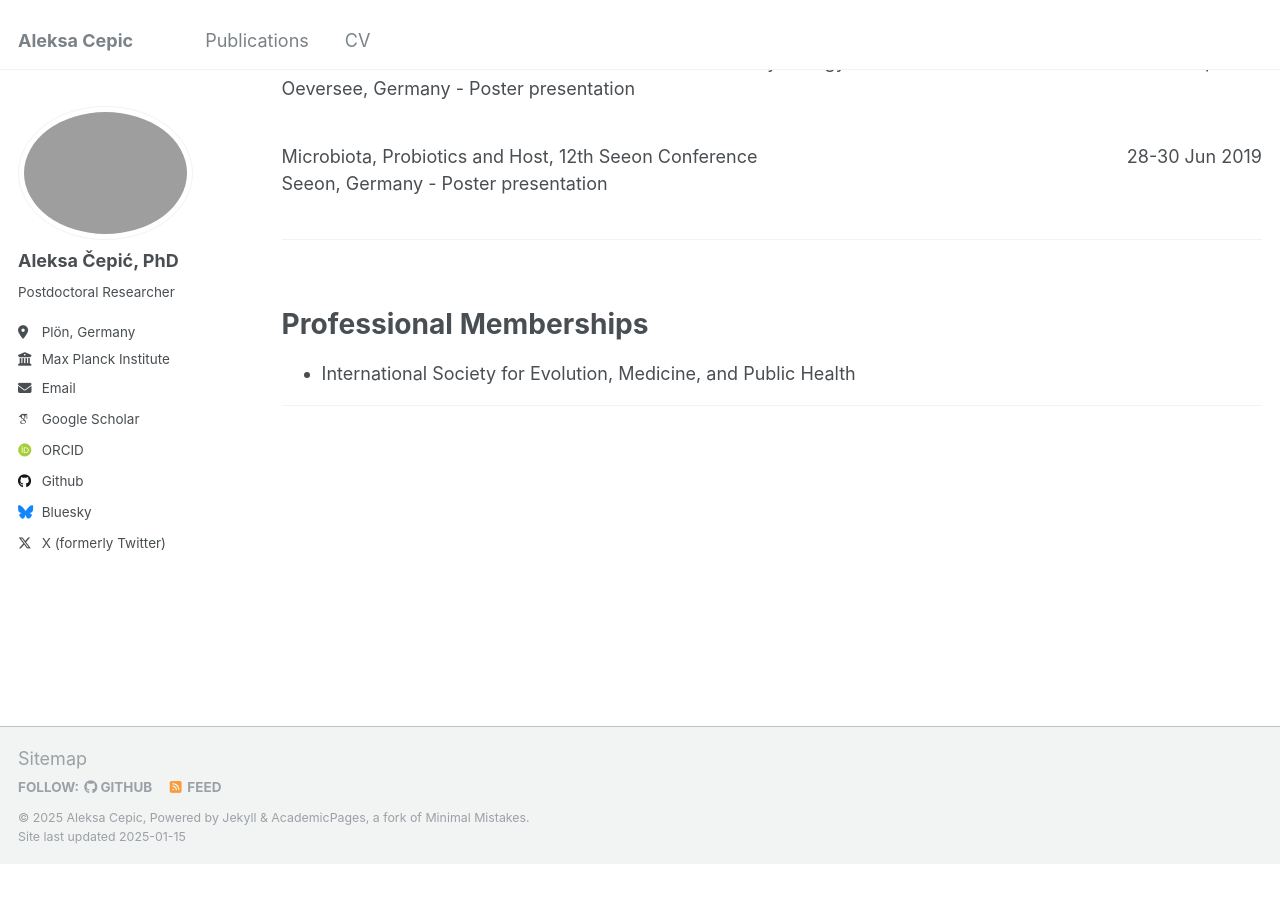
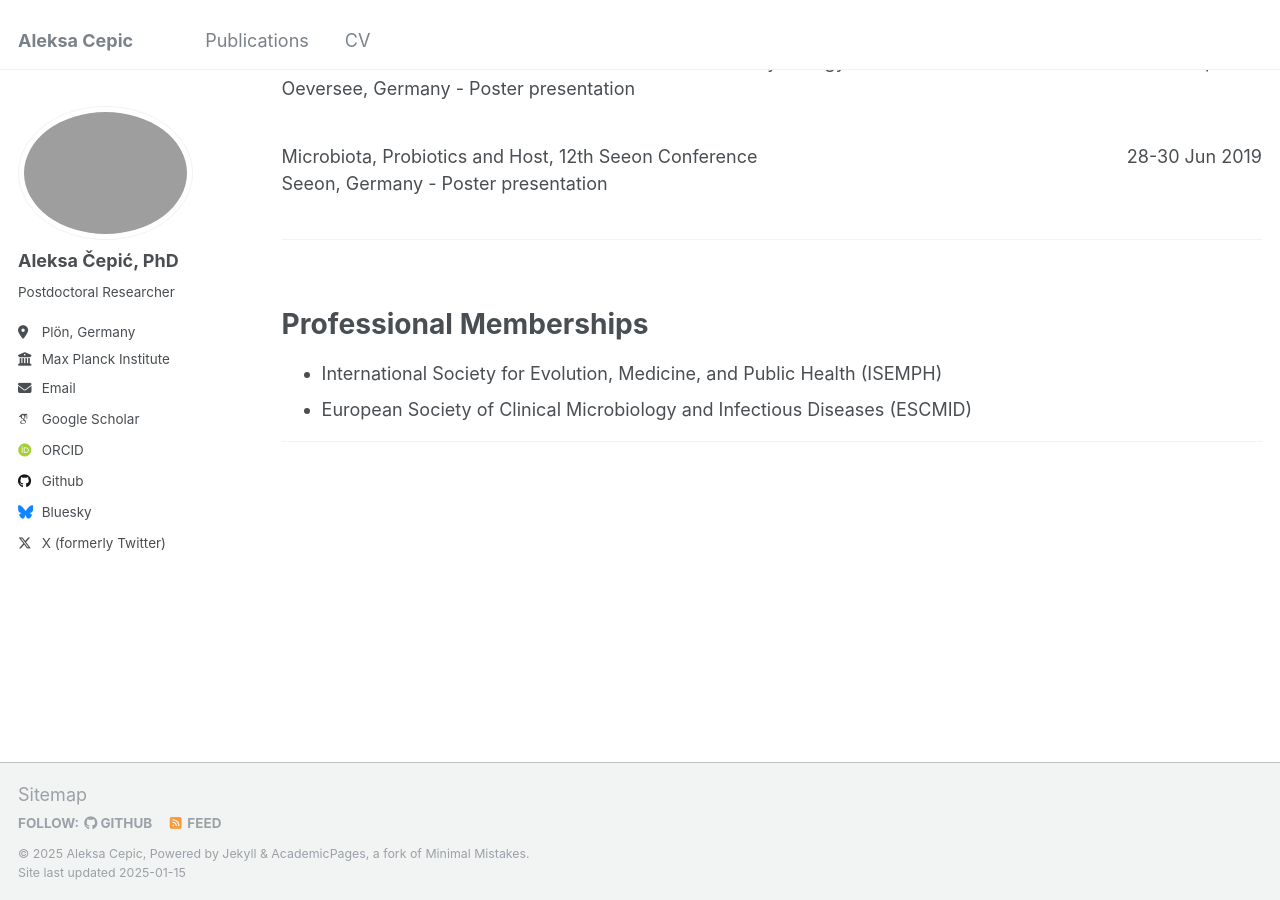
Before and after one commit to drcepic/drcepic.github.io, a Jekyll site: the page built from _pages/cv.md, in a window 1280 px wide and 900 px high, scrolled down 1493 px. Built offline with Jekyll 4.4.1, drawn with Linux system fonts in a browser that asks for light colours; some web fonts are replaced; before the commit the page ends 2357 px from its top, so only the background shows below that.

Commit message:
Update cv.md

```diff
--- a/_pages/cv.md
+++ b/_pages/cv.md
@@ -171,7 +171,8 @@ Conferences
 Professional Memberships
 ======
 
-- International Society for Evolution, Medicine, and Public Health
+- International Society for Evolution, Medicine, and Public Health (ISEMPH)
+- European Society of Clinical Microbiology and Infectious Diseases (ESCMID)
 
 <hr>
 
```
